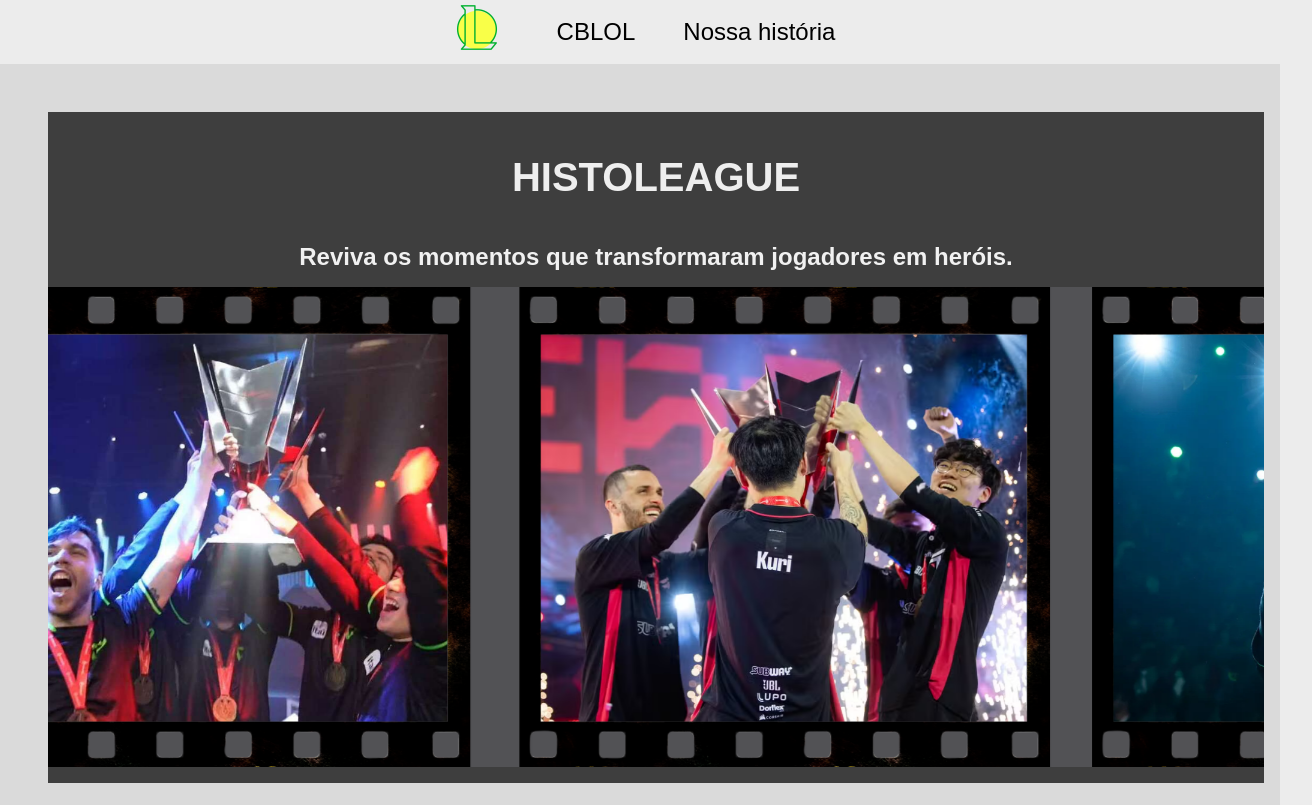
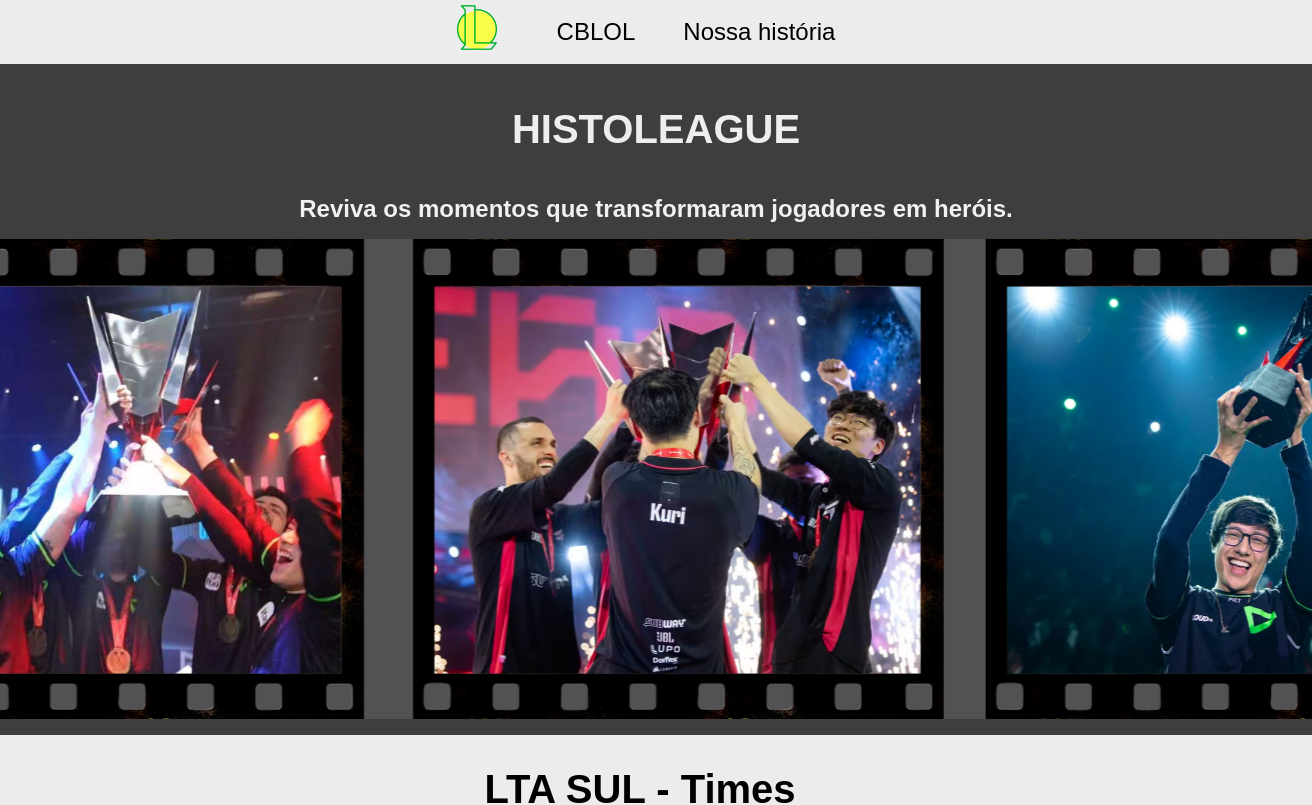
Before and after one commit to FernandaKuhn/HISTOLEAGUE, a JavaScript app: page / in a window 1280 px wide. Shown: the top 805 px of the page, 1312 px wide, since content can reach past the window. Built offline with nearby package versions, Linux system fonts and the light colour scheme; the HTML template or start-up script is replaced by a standard one.

Commit message:
fix/style-modal

```diff
--- a/src/components/banner/Banner.module.css
+++ b/src/components/banner/Banner.module.css
@@ -5,6 +5,7 @@
   justify-content: center;
   padding: 0 1rem;
   text-align: center;
+  cursor: default;
 }
 
 .banner {
--- a/src/pages/aboutLOL/About.module.css
+++ b/src/pages/aboutLOL/About.module.css
@@ -1,7 +1,8 @@
-main {
+.mainCblol {
     background-color: #dadada;
     padding: 3rem;
     font-family: 'Arial', sans-serif;
+    cursor: default;
 }
 
 h3 {
--- a/src/pages/aboutLOL/index.js
+++ b/src/pages/aboutLOL/index.js
@@ -4,7 +4,7 @@
 
 export default function AboutLol() {
     return (
-        <main>
+        <main className={styles.mainCblol} >
             <div>
                 <h3>Onde tudo começou</h3>
                 <figure className={styles.historyImageContainer}>
--- a/src/pages/home/Home.module.css
+++ b/src/pages/home/Home.module.css
@@ -1,5 +1,5 @@
 .containerHome{
-    padding-bottom: 5rem;
+    padding-bottom: 3rem;
 }
 
 
```
Also changed, not shown: src/components/ltanow/index.js (line endings or trailing spaces), src/index.css (line endings or trailing spaces).
